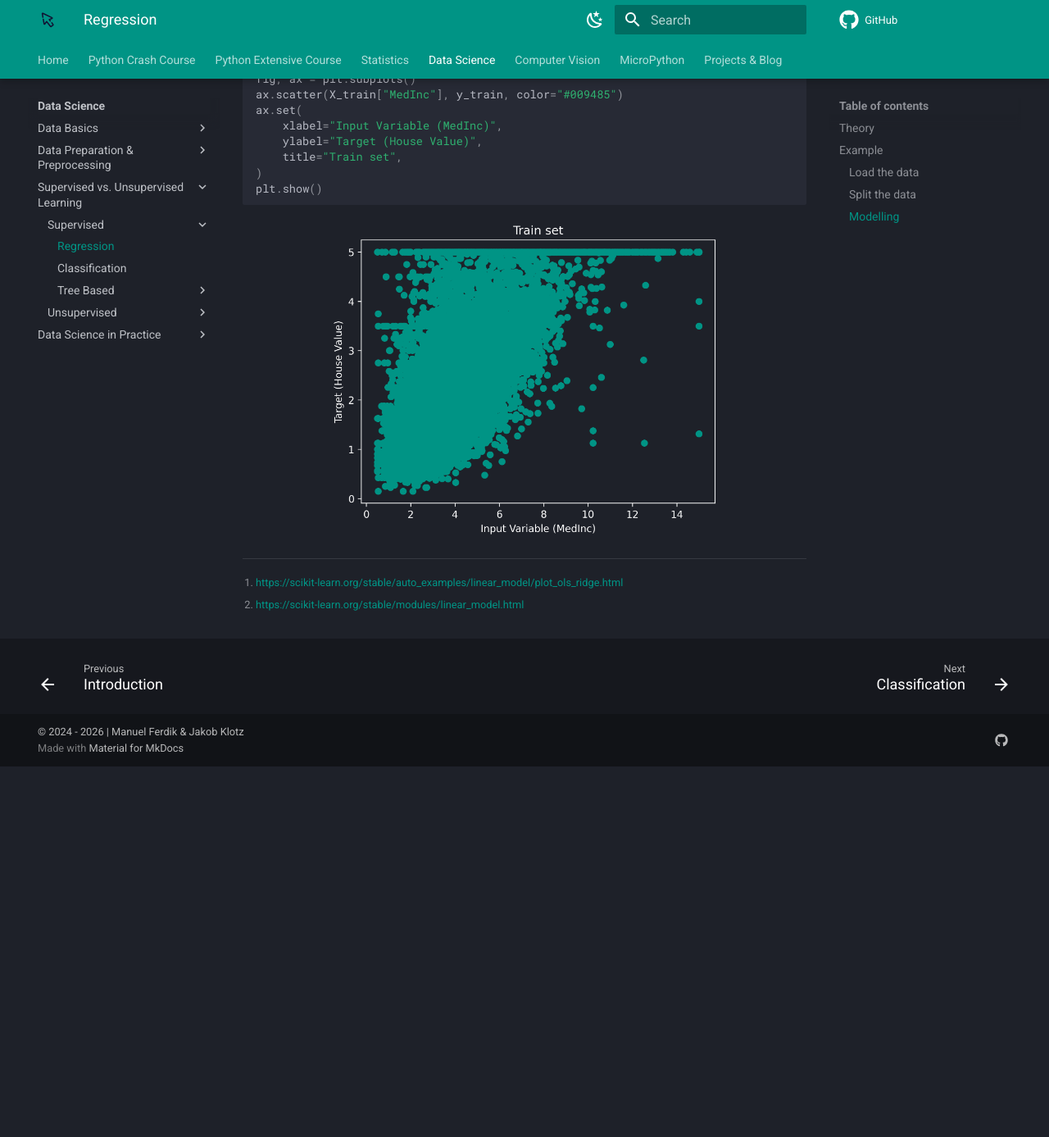
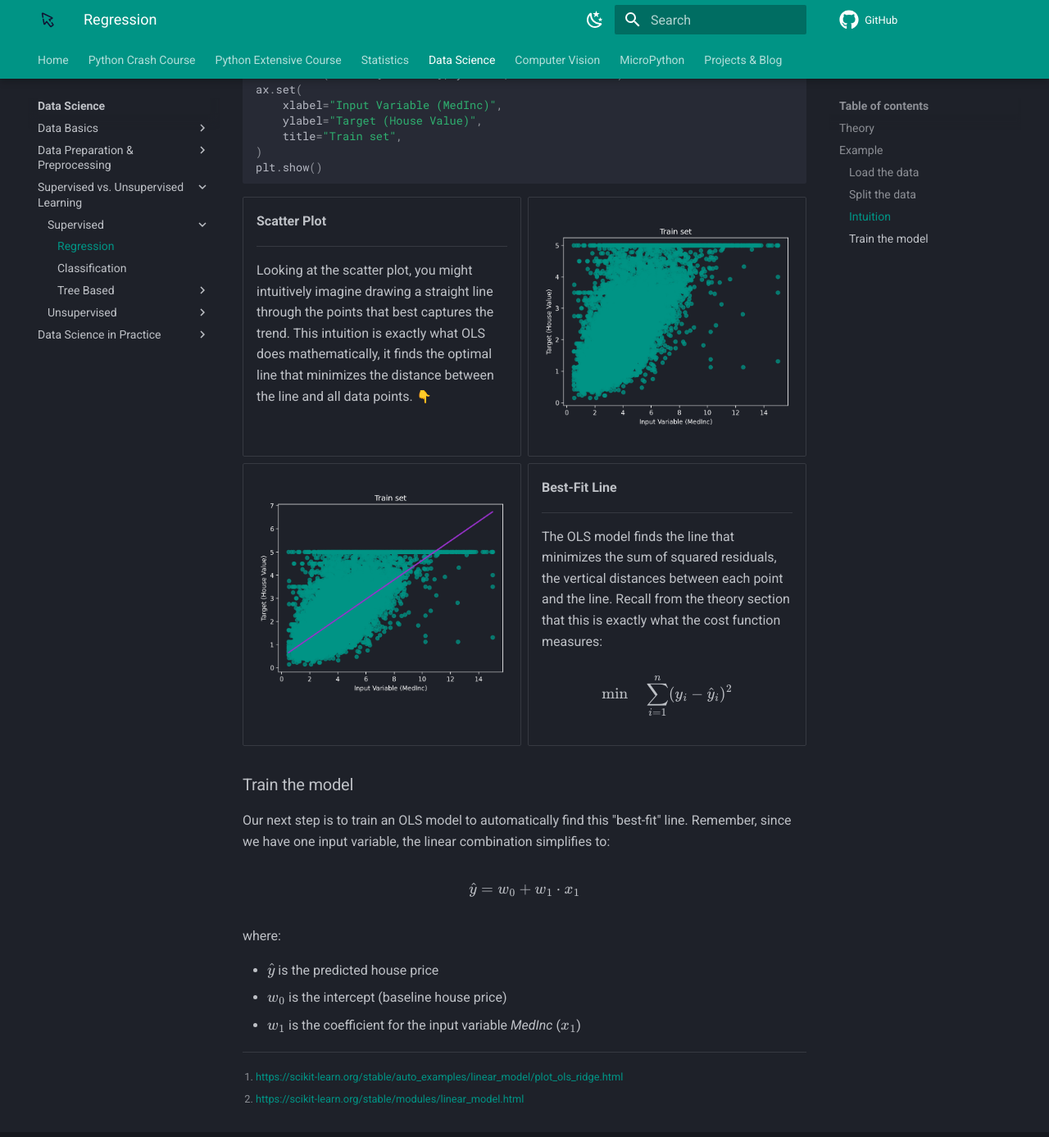
Before and after one commit to mciwing/mciwing.github.io, an MkDocs documentation site: the page built from docs/data-science/algorithms/supervised/regression.md, in a window 1280 px wide and 1400 px high, scrolled down 3987 px. Shown: the top 1387 px of the window at 82% size. Built offline with MkDocs 1.6.1 and Material for MkDocs 9.7.7, drawn with Linux system fonts in a browser that asks for light colours; emoji names are drawn with the system emoji font; comment, search, counter and statistics services are not loaded; before the commit the page ends 4922 px from its top, so only the background shows below that; some of the changed text lies outside the part shown.

Commit message:
docs: OLS intuition (Data Science)

````diff
--- a/docs/data-science/algorithms/supervised/regression.md
+++ b/docs/data-science/algorithms/supervised/regression.md
@@ -46,7 +46,8 @@ from \(X\).
 
 The term "Ordinary Least Squares" refers to the optimization objective,
 finding the weights \(w_0, w_1, ..., w_n\) that minimize the sum of squared
-differences between the actual values \(y\) and predicted values \(\hat{y}\).
+differences called residuals between the actual values \(y\) and predicted
+values \(\hat{y}\).
 
 ???+ defi "Cost function"
 
@@ -159,12 +160,11 @@ Let's break the code snippet down:
 After splitting, we put our test data (`X_test` and `y_test`) aside and only
 use it at the very end.
 
-### Modelling
+### Intuition
 
-With data preparation done, we start modelling. For the first OLS model, we
-use a single input variable \(X\) as it allows us to easily visualize and
-interpret the results. The choice falls on the median income at the house
-location, referred to as *MedInc*.
+For the first OLS model, we use a single input variable \(X\) as it allows us
+to easily visualize and interpret the results. The choice falls on the median
+income at the house location, referred to as *MedInc*.
 Visualize the target and input variable in a scatter plot:
 
 ```python
@@ -180,13 +180,61 @@ ax.set(
 plt.show()
 ```
 
-<figure markdown="span">
-    <img
-        src="/assets/data-science/algorithms/regression/scatter-plot-dark.png#only-dark"
-        width=70%
-    >
-    <img
-        src="/assets/data-science/algorithms/regression/scatter-plot-light.png#only-light"
-        width=70%
-    >
-</figure>
+<div class="grid cards" markdown>
+
+-   __Scatter Plot__
+
+    ---
+
+    Looking at the scatter plot, you might intuitively imagine drawing a straight
+    line through the points that best captures the trend. This intuition is
+    exactly what OLS does mathematically, it finds the optimal line that minimizes
+    the distance between the line and all data points. :point_down:
+
+-   <figure markdown="span">
+        <img
+            src="/assets/data-science/algorithms/regression/scatter-dark.png#only-dark"
+        >
+        <img
+            src="/assets/data-science/algorithms/regression/scatter-light.png#only-light"
+        >
+    </figure>
+
+-   <figure markdown="span">
+        <img
+            src="/assets/data-science/algorithms/regression/regression-dark.png#only-dark"
+        >
+        <img
+            src="/assets/data-science/algorithms/regression/regression-light.png#only-light"
+        >
+    </figure>
+
+-   __Best-Fit Line__
+
+    ---
+
+    The OLS model finds the line that minimizes the sum of squared residuals,
+    the vertical distances between each point and the line. Recall from the
+    theory section that this is exactly what the cost function measures:
+
+    \[
+    \text{min} \quad \sum_{i=1}^{n} (y_i - \hat{y}_i)^2
+    \]
+
+</div>
+
+### Train the model
+
+Our next step is to train an OLS model to automatically find this "best-fit"
+line. Remember, since we have one input variable, the linear combination
+simplifies to:
+
+\[
+\hat{y} = w_0 + w_1 \cdot x_1
+\]
+
+where:
+
+- \(\hat{y}\) is the predicted house price
+- \(w_0\) is the intercept (baseline house price)
+- \(w_1\) is the coefficient for the input variable *MedInc* (\(x_1\))
````
Also changed, not shown: docs/assets/data-science/algorithms/regression/regression-dark.png (added), docs/assets/data-science/algorithms/regression/regression-light.png (added), docs/assets/data-science/algorithms/regression/scatter-dark.png (added), docs/assets/data-science/algorithms/regression/scatter-light.png (added), docs/assets/data-science/algorithms/regression/scatter-plot-dark.png (deleted), docs/assets/data-science/algorithms/regression/scatter-plot-light.png (deleted).
